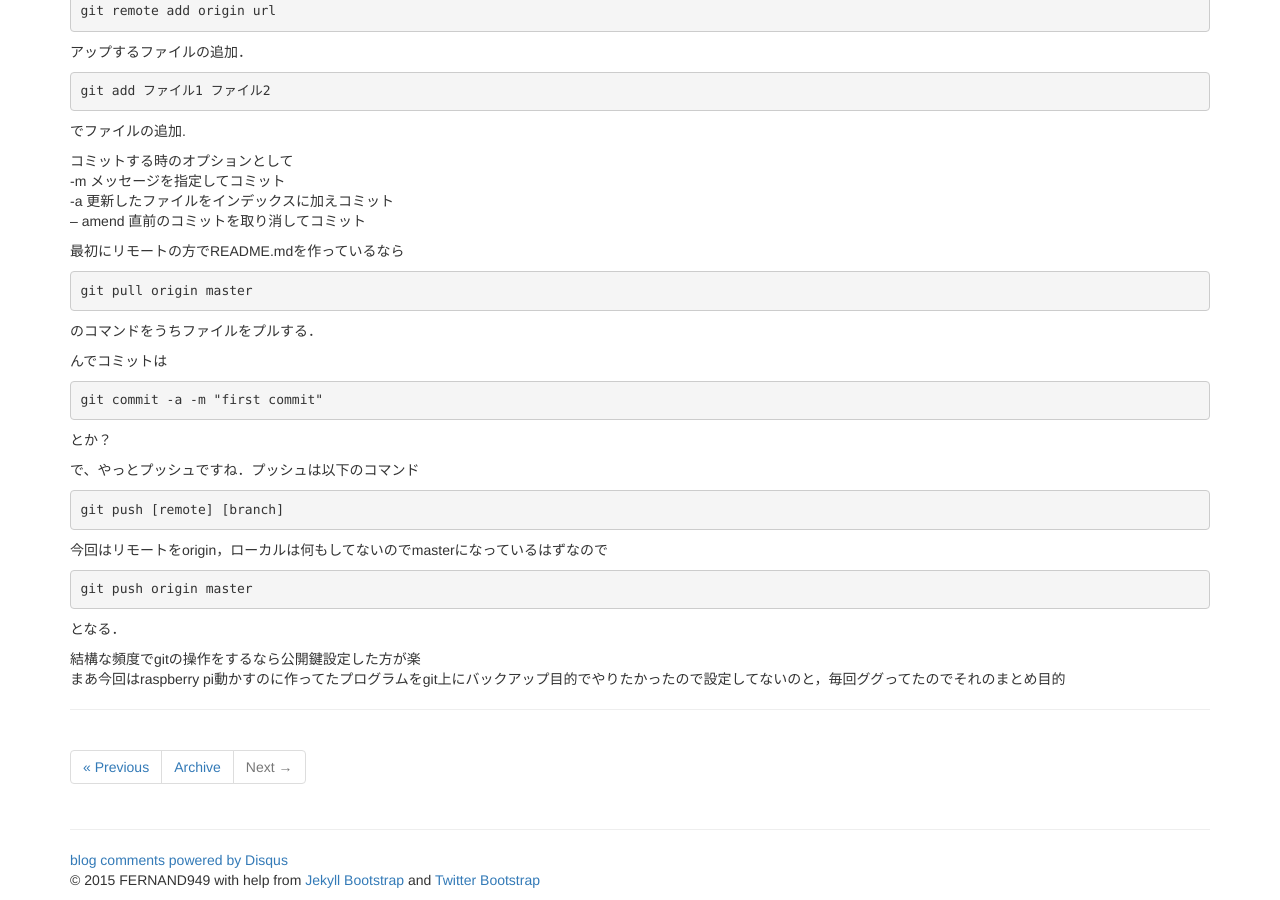
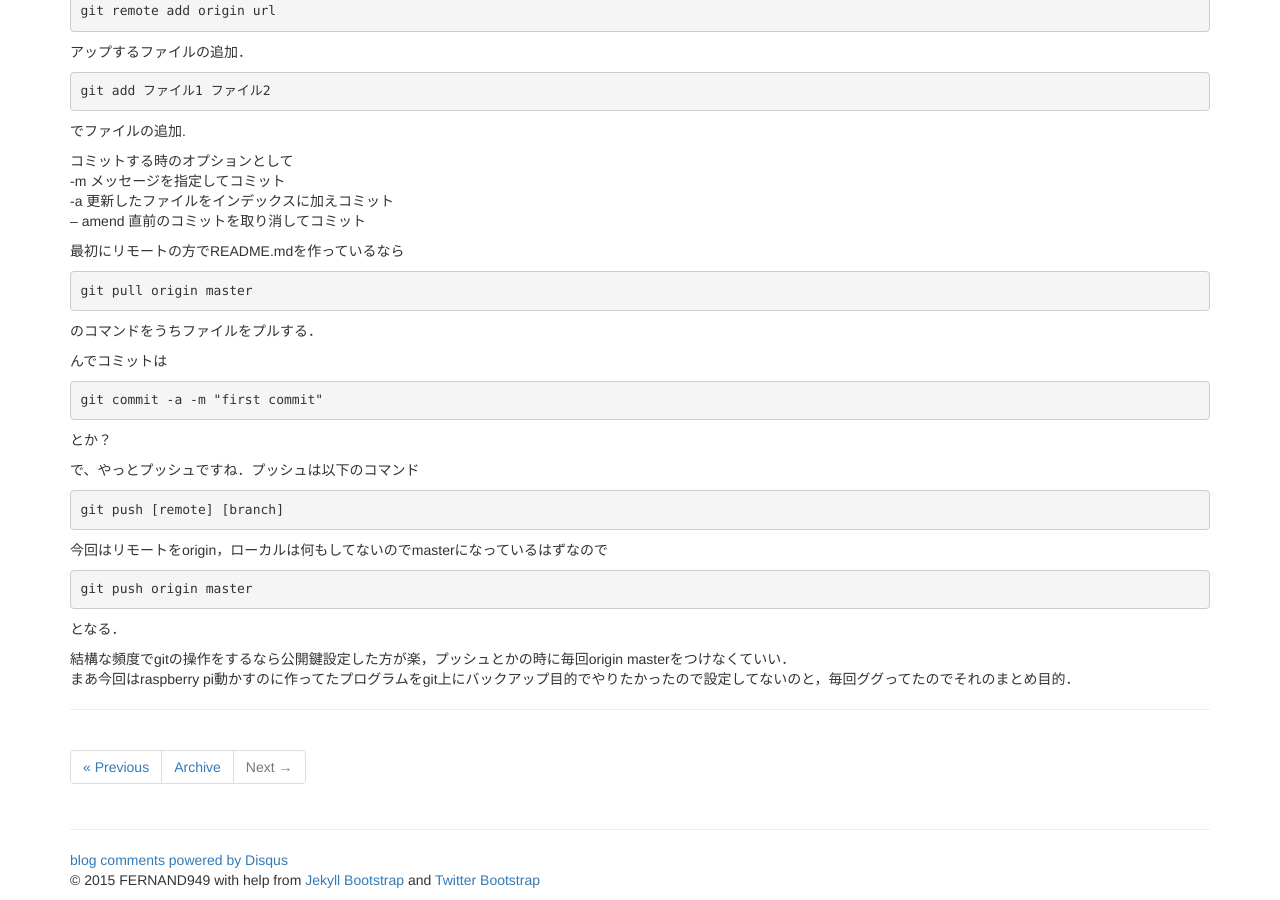
Before and after one commit to FERNAND949/FERNAND949.github.io, a Jekyll site: the page built from _posts/2015-11-30-git-memo.md, in a window 1280 px wide and 900 px high, scrolled down 623 px. Built offline with Jekyll 4.4.1, drawn with Linux system fonts in a browser that asks for light colours; nearby versions of some CDN libraries; library files that are not in the unit come from our copies; comment, search, counter and statistics services are not loaded.

Commit message:
fix posts 2015-11-30

```diff
--- a/_posts/2015-11-30-git-memo.md
+++ b/_posts/2015-11-30-git-memo.md
@@ -61,5 +61,5 @@ githubは自分のメモ置き場に使っているのでその使い方も一
 
 となる．
 
-結構な頻度でgitの操作をするなら公開鍵設定した方が楽
-まあ今回はraspberry pi動かすのに作ってたプログラムをgit上にバックアップ目的でやりたかったので設定してないのと，毎回ググってたのでそれのまとめ目的
+結構な頻度でgitの操作をするなら公開鍵設定した方が楽，プッシュとかの時に毎回origin masterをつけなくていい．
+まあ今回はraspberry pi動かすのに作ってたプログラムをgit上にバックアップ目的でやりたかったので設定してないのと，毎回ググってたのでそれのまとめ目的．
```
